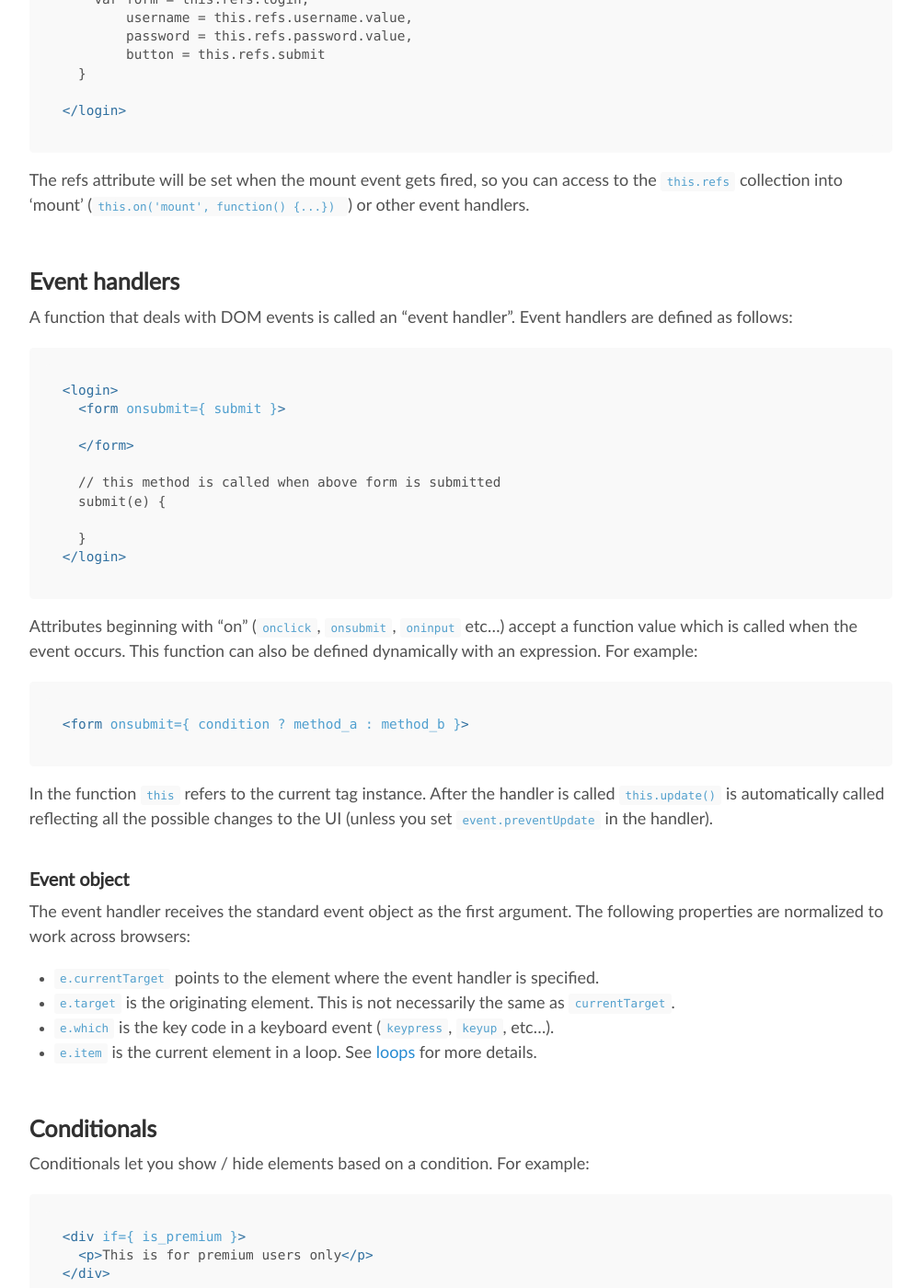
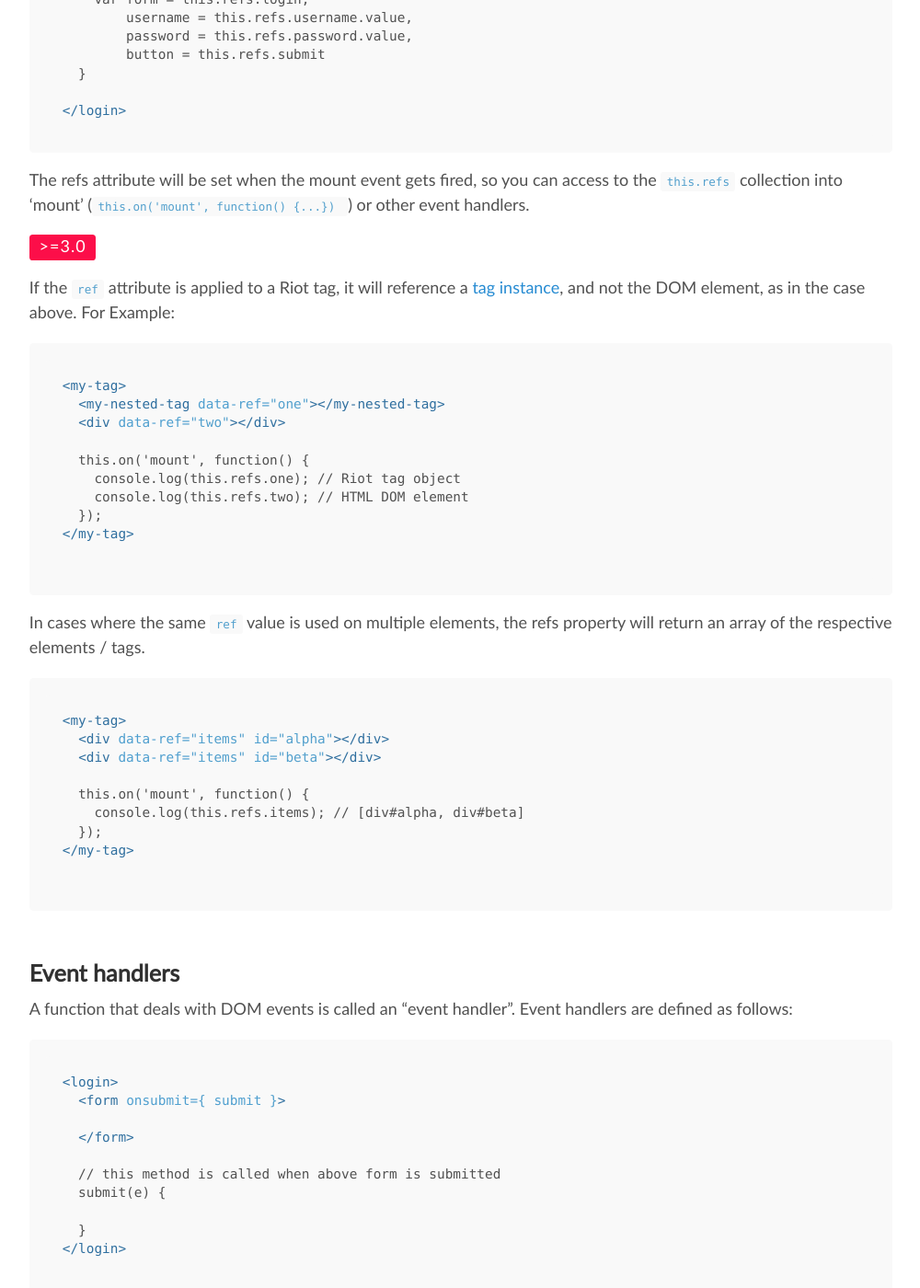
Before and after one commit to riot/riot.github.io, a Jekyll site: the page built from guide/index.md, in a window 1280 px wide and 1400 px high, scrolled down 18235 px. Shown: the whole window at 92% size, without its empty margins (139-1139 px from the left). Built offline with Jekyll 4.4.1, drawn with Linux system fonts in a browser that asks for light colours; nearby versions of some CDN libraries; emoji names are drawn with the system emoji font; comment, search, counter and statistics services are not loaded.

Commit message:
Added additional information about tag.refs usage

````diff
--- a/guide/index.md
+++ b/guide/index.md
@@ -740,6 +740,41 @@
 
 The refs attribute will be set when the mount event gets fired, so you can access to the `this.refs` collection into 'mount' (`this.on('mount', function() {...}) `) or other event handlers.
 
+<span class="tag red">&gt;=3.0</span>
+
+If the `ref` attribute is applied to a Riot tag, it will reference a [tag instance](/api/#tag-instance), and not the DOM element, as in the case above. For Example:
+
+
+```html
+<my-tag>
+  <my-nested-tag data-ref="one"></my-nested-tag>
+  <div data-ref="two"></div>
+
+  this.on('mount', function() {
+    console.log(this.refs.one); // Riot tag object
+    console.log(this.refs.two); // HTML DOM element
+  });
+</my-tag>
+
+```
+
+In cases where the same `ref` value is used on multiple elements, the refs property will return an array of the respective elements / tags.
+
+
+```html
+<my-tag>
+  <div data-ref="items" id="alpha"></div>
+  <div data-ref="items" id="beta"></div>
+
+  this.on('mount', function() {
+    console.log(this.refs.items); // [div#alpha, div#beta]
+  });
+</my-tag>
+
+```
+
+
+
 ## Event handlers
 
 A function that deals with DOM events is called an "event handler". Event handlers are defined as follows:
````
